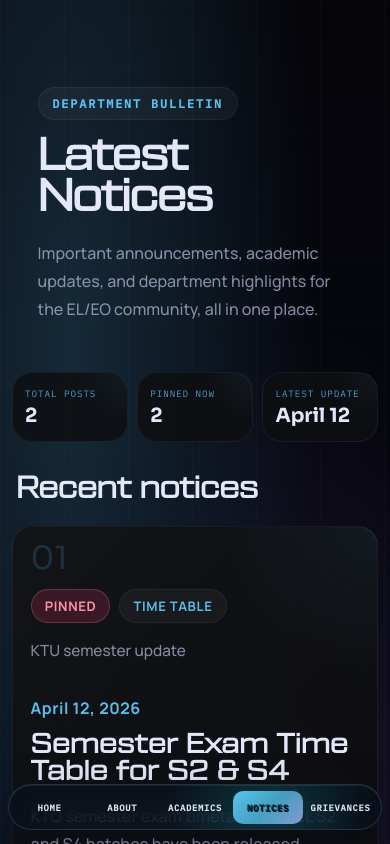
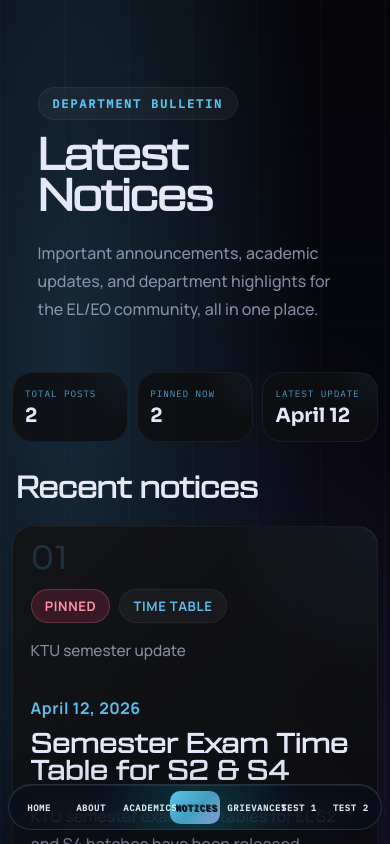
Before and after one commit to rohankishore/elweb, a React (Vite) app: page /notices in a window 390 px wide. Shown: the top 844 px of the page. Built offline with nearby package versions, Linux system fonts and the light colour scheme.

Commit message:
add students menu

```diff
--- a/src/App.jsx
+++ b/src/App.jsx
@@ -28,6 +28,8 @@ function App() {
       { label: 'Academics', to: '/academics' },
       { label: 'Notices', to: '/notices' },
       { label: 'Grievances', to: '/grievances' },
+      { label: 'Test 1', to: '/test1' },
+      { label: 'Test 2', to: '/test2' },
     ],
     [],
   )
--- a/src/component/GooeyNav.css
+++ b/src/component/GooeyNav.css
@@ -116,17 +116,23 @@
 
 .gooey-nav-container .effect.filter {
   filter: contrast(100);
-  @media (max-width: 600px) {
-    .gooey-nav-container nav ul {
-      gap: 1em;
-      padding: 0 0.3em;
-    }
-    .gooey-nav-container nav ul li a {
-      font-size: 1.15em;
-      padding: 0.9em 1.2em;
-    }
+  mix-blend-mode: lighten;
+}
+
+@media (max-width: 768px) {
+  .gooey-nav-container nav ul {
+    gap: 0.1em;
+    padding: 0 0.1em;
+    width: 100%;
+    max-width: 100vw;
+    justify-content: center;
+    flex-wrap: nowrap;
   }
-  mix-blend-mode: lighten;
+  .gooey-nav-container nav ul li a {
+    font-size: clamp(0.65rem, 2.5vw, 0.9em);
+    padding: 0.7em 0.3em;
+    white-space: nowrap;
+  }
 }
 
 .gooey-nav-container .effect.filter::before {
```
